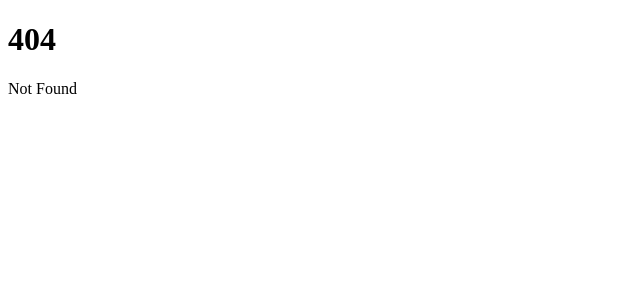
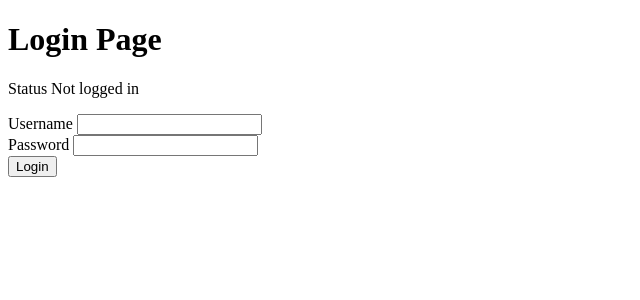
Before and after one commit to rolandsaav/flashcards, a SvelteKit app in the folder frontend/: page /login in a window 1280 px wide. Before the commit this address had no page. Shown: the top 300 px of the page, without its empty margins (0-640 px from the left). Built offline with nearby package versions, Linux system fonts and the light colour scheme.

Commit message:
login works with redirects

```diff
--- /dev/null
+++ b/frontend/src/routes/+error.svelte
@@ -0,0 +1,4 @@
+<script>
+</script>
+
+<h1>Something bad happened</h1>
--- /dev/null
+++ b/frontend/src/routes/+layout.ts
@@ -0,0 +1 @@
+export const ssr = false;// If both `ssr` and `csr` are `false`, nothing will be rendered!
--- a/frontend/src/routes/+page.svelte
+++ b/frontend/src/routes/+page.svelte
@@ -29,7 +29,8 @@
 					owner_id: owner,
 					term: term,
 					definition: definition
-				})
+				}),
+				credentials: 'include'
 			});
 
 			if (response.ok) {
--- /dev/null
+++ b/frontend/src/routes/login/+page.server.ts
@@ -0,0 +1,34 @@
+import { redirect } from "@sveltejs/kit";
+import type { Actions } from "@sveltejs/kit"
+
+
+export const actions: Actions = {
+    login: async ({ request }) => {
+        console.log("Login action")
+        const data = await request.formData();
+        const username = data.get("username")
+        const password = data.get("password")
+        let shouldRedirect = false
+        try {
+            const response = await fetch('http://localhost:8080/login', {
+                method: 'POST',
+                headers: { 'Content-Type': 'application/json' },
+                body: JSON.stringify({
+                    username: username,
+                    password: password
+                }),
+                credentials: 'include'
+            });
+
+            shouldRedirect = response.ok
+        } catch (error) {
+            console.error(error);
+        }
+        if (shouldRedirect) {
+            console.log("Login successful")
+            throw redirect(303, '/');
+        }
+
+        return { success: true };
+    },
+}
--- /dev/null
+++ b/frontend/src/routes/login/+page.svelte
@@ -0,0 +1,22 @@
+<script lang="ts">
+	let status = 'Not logged in';
+	let username = '';
+	let password = '';
+</script>
+
+<h1>Login Page</h1>
+<p>Status {status}</p>
+<form class="inputs" method="POST" action="?/login">
+	<div class="input">
+		<label for="term">Username</label>
+		<input bind:value={username} name="username" id="username" type="text" />
+	</div>
+	<div class="input">
+		<label for="definition">Password</label>
+		<input bind:value={password} name="password" id="password" type="password" />
+	</div>
+
+	<div class="buttons">
+		<button>Login</button>
+	</div>
+</form>
```
Also changed, not shown: frontend/src/routes/+page.ts (+15 -4 lines), 2 other files (tests, documents, lock files or other folders).
